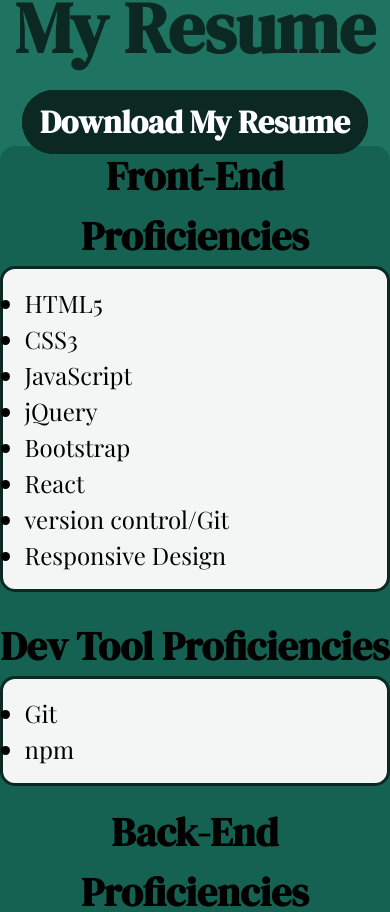
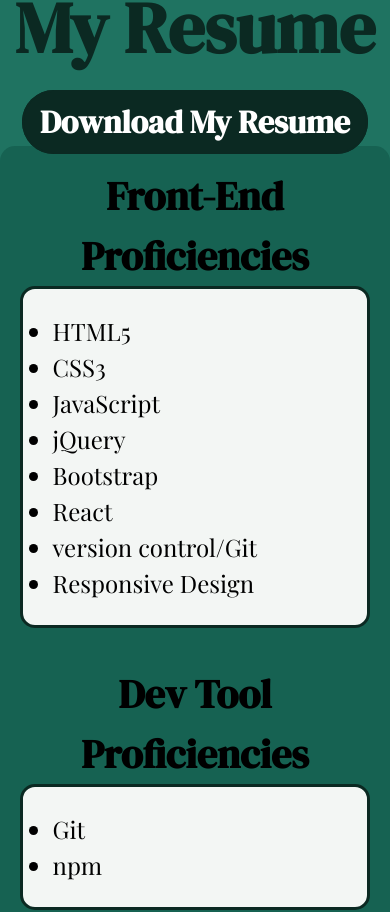
Before and after one commit to ashleytrollinger/portfolio, a Next.js app: page / in a window 390 px wide. Shown: the part 2229-3141 px from the top of the page. Built offline with nearby package versions, Linux system fonts and the light colour scheme.

Commit message:
more fixing

```diff
--- a/src/app/components/Resume.css
+++ b/src/app/components/Resume.css
@@ -82,15 +82,16 @@
     background-color: #166252;
     border-radius: 15px;
     padding: 20px;
-
+    font-size: 1.5rem; /* Increase the font size for better readability on smaller screens */
 
     @media (max-width: 768px) {
         flex-direction: column;
         gap: 1rem;
         border: none;
-        padding: 0;
+        padding: 20px; /* Adjust the padding for spacing on smaller screens */
     }
 }
+
 
 @media screen and (max-width: 1024px) {
 
--- a/src/app/page.js
+++ b/src/app/page.js
@@ -38,8 +38,8 @@ export default function Home() {
         <section id='contact'>
           <Contact />
         </section>
-        <Footer />
       </div>
+      <Footer />
     </main>
   )
 }
```
